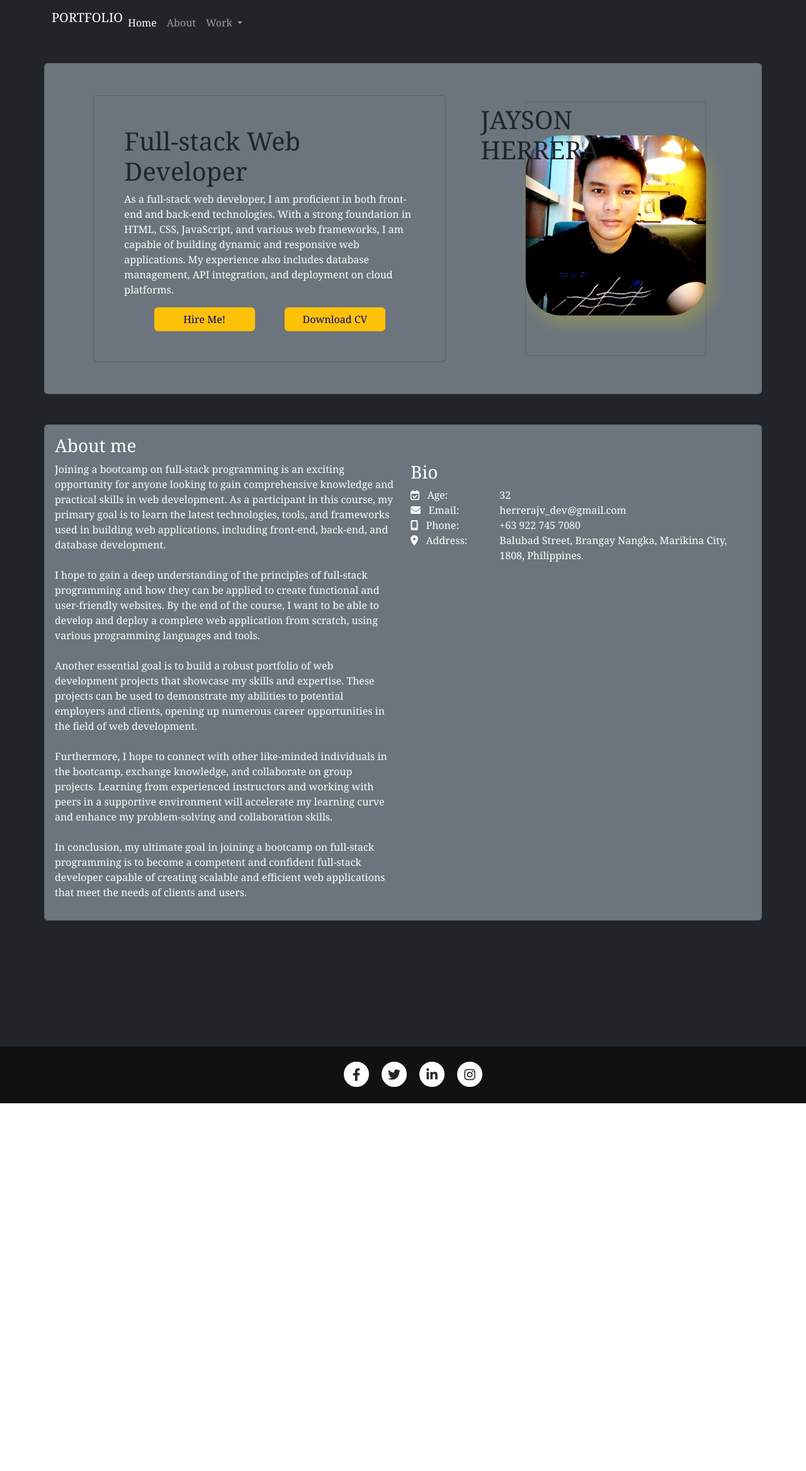
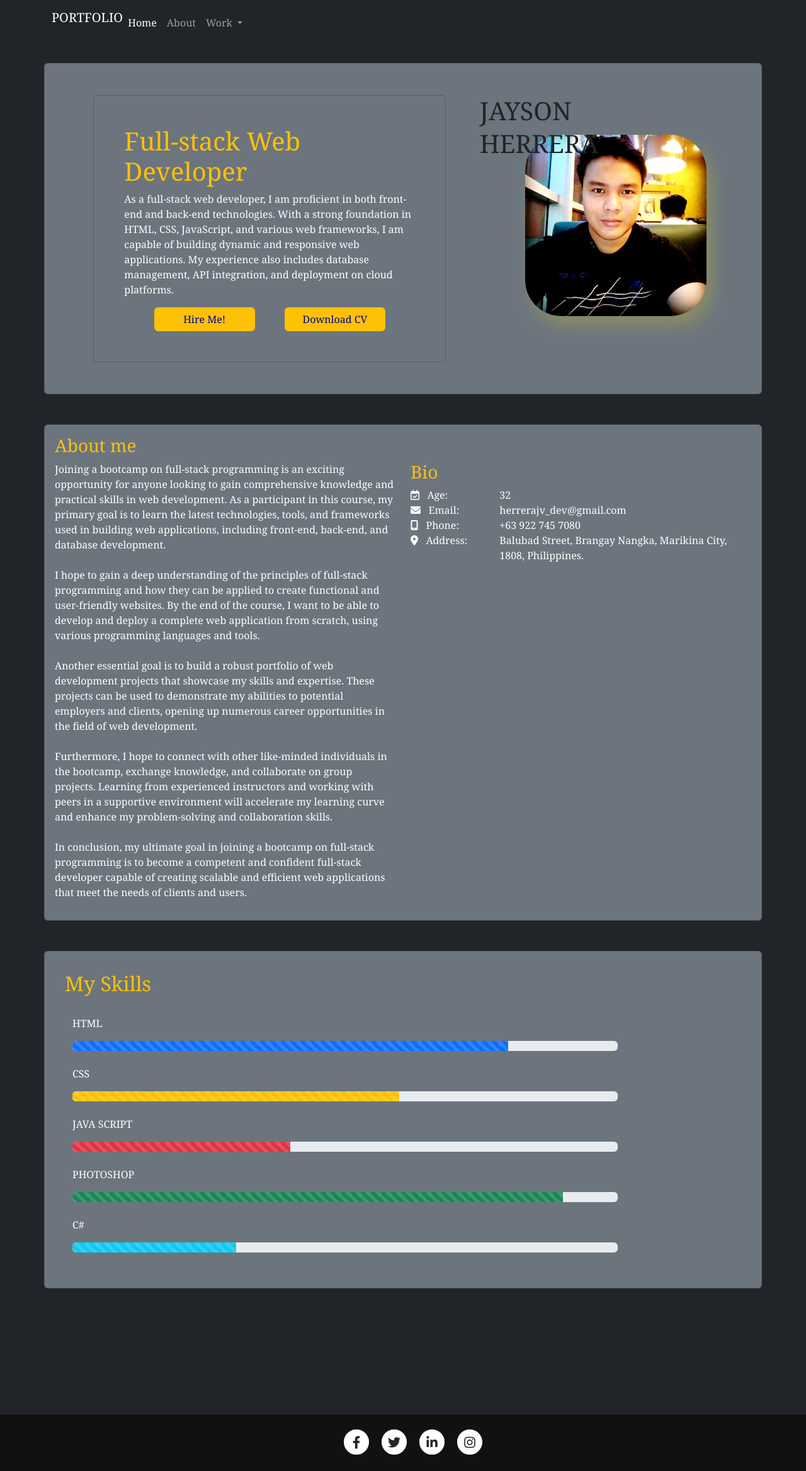
Before and after one commit to jayson182005/web-portfolio, a plain HTML site: page index.html in a window 1280 px wide. Shown: the whole page at 63% size. Before the commit the page ends 1752 px from the top, so only its background shows below. Drawn offline with nearby package versions, Linux system fonts and the light colour scheme.

Commit message:
:wrench: fix and add content in about html, index html, style css

```diff
--- a/index.html
+++ b/index.html
@@ -7,7 +7,8 @@
     <link rel="stylesheet" href="style.css">
     <link href="https://cdn.jsdelivr.net/npm/bootstrap@5.3.0-alpha1/dist/css/bootstrap.min.css" rel="stylesheet" integrity="sha384-GLhlTQ8iRABdZLl6O3oVMWSktQOp6b7In1Zl3/Jr59b6EGGoI1aFkw7cmDA6j6gD" crossorigin="anonymous">
     <link rel="stylesheet" href="https://cdnjs.cloudflare.com/ajax/libs/font-awesome/6.3.0/css/all.min.css" integrity="sha512-SzlrxWUlpfuzQ+pcUCosxcglQRNAq/DZjVsC0lE40xsADsfeQoEypE+enwcOiGjk/bSuGGKHEyjSoQ1zVisanQ==" crossorigin="anonymous" referrerpolicy="no-referrer" />
-</head>
+
+  </head>
   <body class="container-fliud ">
     <nav class="navbar navbar-expand-lg bg-dark fixed-top ">
         <div class="container d-flex navbar-dark">
@@ -29,7 +30,7 @@
                 </a>
                 <ul class="dropdown-menu">
                   <li><a class="dropdown-item" href="#"></a></li>
-                  <li><a class="dropdown-item" href="#">Another action</a></li>
+                  <li><a class="dropdown-item " href="#">Another action</a></li>
                   <li><hr class="dropdown-divider"></li>
                   <li><a class="dropdown-item" href="#">Something else here</a></li>
                 </ul>
@@ -40,30 +41,32 @@
     </nav>
 
     <!-- Hero Banner -->
-    <div class="container-fluid bg-dark hero-banner expanded-lg hero-banner">
+    <div class="container-fluid bg-dark expanded-lg hero-banner">
       <article class="container bg-secondary article-container card">
         <div class="d-flex flex-wrap justify-content-evenly item-conten">
           <div class="card d-flex justify-content-evenly bg-secondary p-5" style="width: 35rem; margin: 50px;">
-            <h1>Full-stack Web Developer</h1>
+            <h1 class="text-warning">Full-stack Web Developer</h1>
             <p>As a full-stack web developer, I am proficient in both front-end and back-end technologies. With a strong foundation in HTML, CSS, JavaScript, and various web frameworks, I am capable of building dynamic and responsive web applications. My experience also includes database management, API integration, and deployment on cloud platforms.</p>
             <div class="d-flex justify-content-evenly">
               <button type="button" class="btn btn-warning" style="width: 10rem;"><a href="mailto:herrerajv.dev@gmail.com" style="text-decoration: none; color:darkblue; "> Hire Me!</a></button>
               <button type="button" class="btn btn-warning" style="width: 10rem;"><a href="resources/resume.docx" download="resorces/resume.docx" style="text-decoration: none; color:darkblue;"> Download CV</a></button>
             </div>
           </div>
-          <div class="card d-flex justify-content-evenly photo bg-secondary img-fluid" style="width: 18rem; margin: 60px;">
+          <div class="card border-0 d-flex justify-content-evenly photo bg-secondary img-fluid" style="width: 18rem; margin: 60px;">
             <h1 class="name">JAYSON HERRERA</h1>
             <img src="resources/profile-img.jpg" alt="" style="border-radius: 20%;">
-            <div class="glow-wrap">
-              <i class="glow"></i>
+            <div class="glow-wrap" style="border-radius: 20%;">
+              <i class="glow " style="border-radius: 20%;"></i>
             </div>
           </div>
         </div>
       </article>
+
+      <!-- About Me -->
       <article class="container bg-secondary article-container card mt-5 p-3">
         <div class="row">
-          <h3 class="row-7">About me</h3>
-          <section class=" col-6 ">
+          <h3 class="row-7 text-warning">About me</h3>
+          <section class="  col-6">
             <p>Joining a bootcamp on full-stack programming is an exciting opportunity for anyone looking to gain comprehensive knowledge and practical skills in web development. As a participant in this course, my primary goal is to learn the latest technologies, tools, and frameworks used in building web applications, including front-end, back-end, and database development.
               <br><br>
               I hope to gain a deep understanding of the principles of full-stack programming and how they can be applied to create functional and user-friendly websites. By the end of the course, I want to be able to develop and deploy a complete web application from scratch, using various programming languages and tools.
@@ -75,7 +78,7 @@
               In conclusion, my ultimate goal in joining a bootcamp on full-stack programming is to become a competent and confident full-stack developer capable of creating scalable and efficient web applications that meet the needs of clients and users.</p>
           </section>
           <aside class="col-6">
-            <h3> Bio</h3>
+            <h3 class="text-warning"> Bio</h3>
             <div class="row">
               <div class="col-3"><i class="fa-regular fa-calendar-check"></i> &nbsp; Age:</div>
               <div class="col">32</div>
@@ -92,17 +95,42 @@
               <div class="col-3"><i class="fa-solid fa-location-dot"></i> &nbsp; Address:</div>
               <div class="col">Balubad Street, Brangay Nangka, Marikina City, 1808, Philippines.</div>
             </div>
-
-
-
           </aside>
         </div>
       </article>
+      <article class="container d-flex bg-secondary card mt-5 p-3">
+
+          <h2 class="text-warning m-3 ">My Skills</h2>
+          <div class="container m-3">
+            <p>HTML</p>
+            <div class="progress" style="width: 80%;">
+              <div class="progress-bar progress-bar-striped progress-bar-animated" style="width:80%"></div>
+            </div>
+            <br/>
+            <p>CSS</p>
+            <div class="progress" style="width: 80%;">
+              <div class="progress-bar progress-bar-striped progress-bar-animated bg-warning" style="width:60%"></div>
+            </div>
+            <br/>
+            <p>JAVA SCRIPT</p>
+            <div class="progress " style="width: 80%;">
+              <div class="progress-bar progress-bar-striped progress-bar-animated bg-danger" style="width:40%"></div>
+            </div>
+            <br/>
+            <p>PHOTOSHOP</p>
+            <div class="progress" style="width: 80%;">
+              <div class="progress-bar progress-bar-striped progress-bar-animated bg-success" style="width:90%"></div>
+            </div>
+            <br/>
+            <p>C#</p>
+            <div class="progress" style="width: 80%;">
+              <div class="progress-bar progress-bar-striped progress-bar-animated bg-info" style="width:30%"></div>
+            </div>
+            <br/>
+          </div>
+
+      </article>
     </div>
-
-
-    </div>
-
 
       <footer class="socmed-container bg-body-dark d-flex justify-content-center p-4">
         <ul>
@@ -116,7 +144,7 @@
             <li>
               <a href="https://www.linkedin.com/in/jayson-herrera-5964ab26a/" target="_blank"><i class="fab fa-linkedin-in icon"></i></a></li>
             <li>
-              <a href="https://www.instagram.com/jayson182005/"><i class="fa-brands fa-instagram icon"></i></a></li>
+              <a href="https://www.instagram.com/jayson182005/" target="_blank"><i class="fa-brands fa-instagram icon"></i></a></li>
           </ul>
     </footer>
 
--- a/style.css
+++ b/style.css
@@ -8,11 +8,7 @@
   padding-bottom: 200px;
 }
 
-aside {
-  width: 30%;
-  float: right;
 
-}
 
 .socmed-container ul {
   display: flex;
@@ -95,7 +91,6 @@ a{
   color: #111
 }
 
-
   .photo img{
     object-fit: cover;
     filter: grayscale(10%) contrast(120%);
@@ -140,7 +135,7 @@ a{
     transform: translate(-25%, -155%);
     font-family:Cambria, Cochin, Georgia, Times, 'Times New Roman', serif;
     margin: 0;
-    line-height: 1.2;
+    line-height: 1.3;
   }
 .prj-img {
   height: 200px;
@@ -148,8 +143,8 @@ a{
 }
 
 .prj-content {
-  padding-top: 200px;
-  height: 850px;
+  padding-top: 180px;
+  /* height: 850px; */
 }
 
 .prj-img:hover {
```
Also changed, not shown: about.html (+62 -17 lines), resources/back-end.svg (added), resources/front-end.webp (added), resources/plmar-logo.png (added), resources/rcm-logo.jpg (added), resources/sns-logo.png (added), resources/ui-ux.jpg (added).
